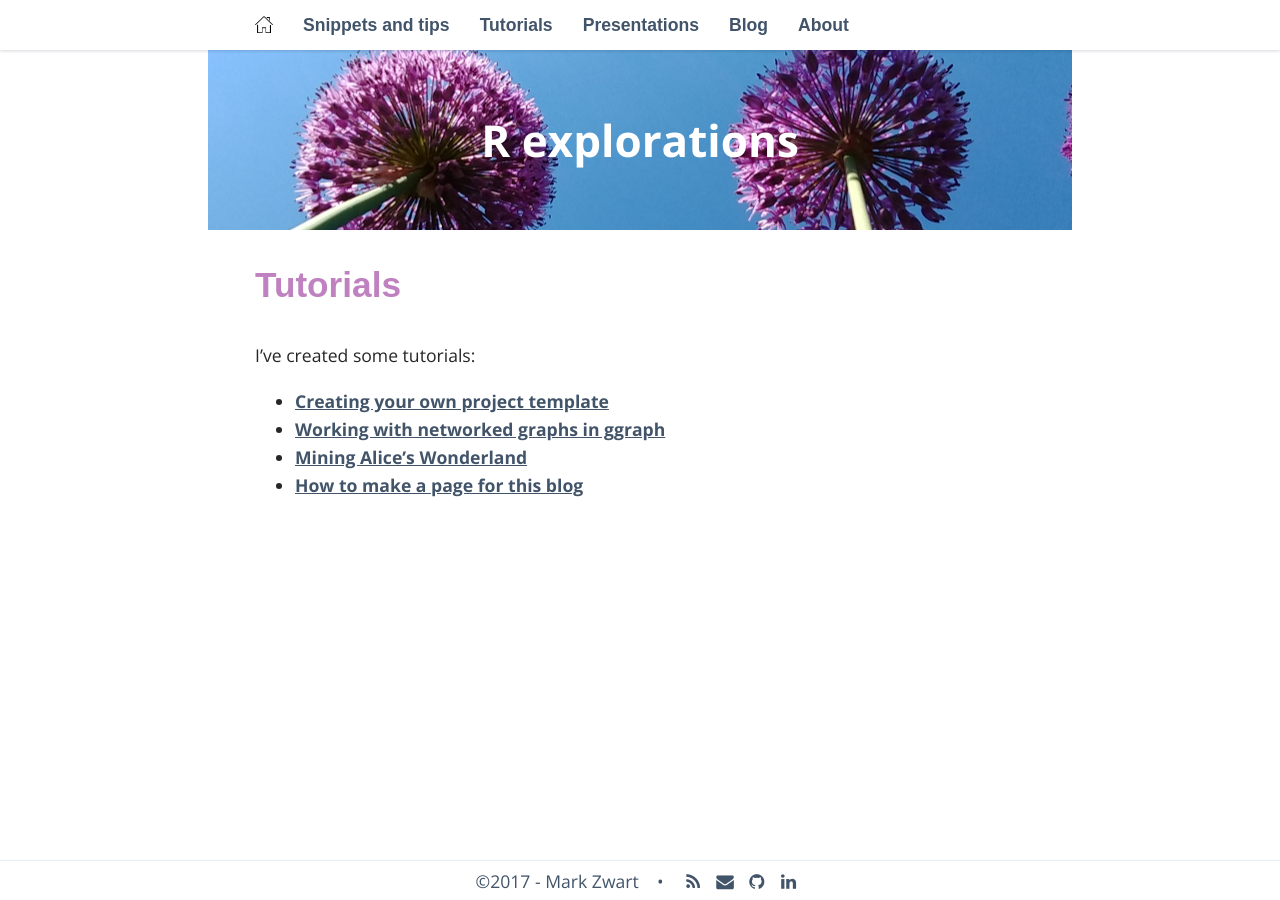
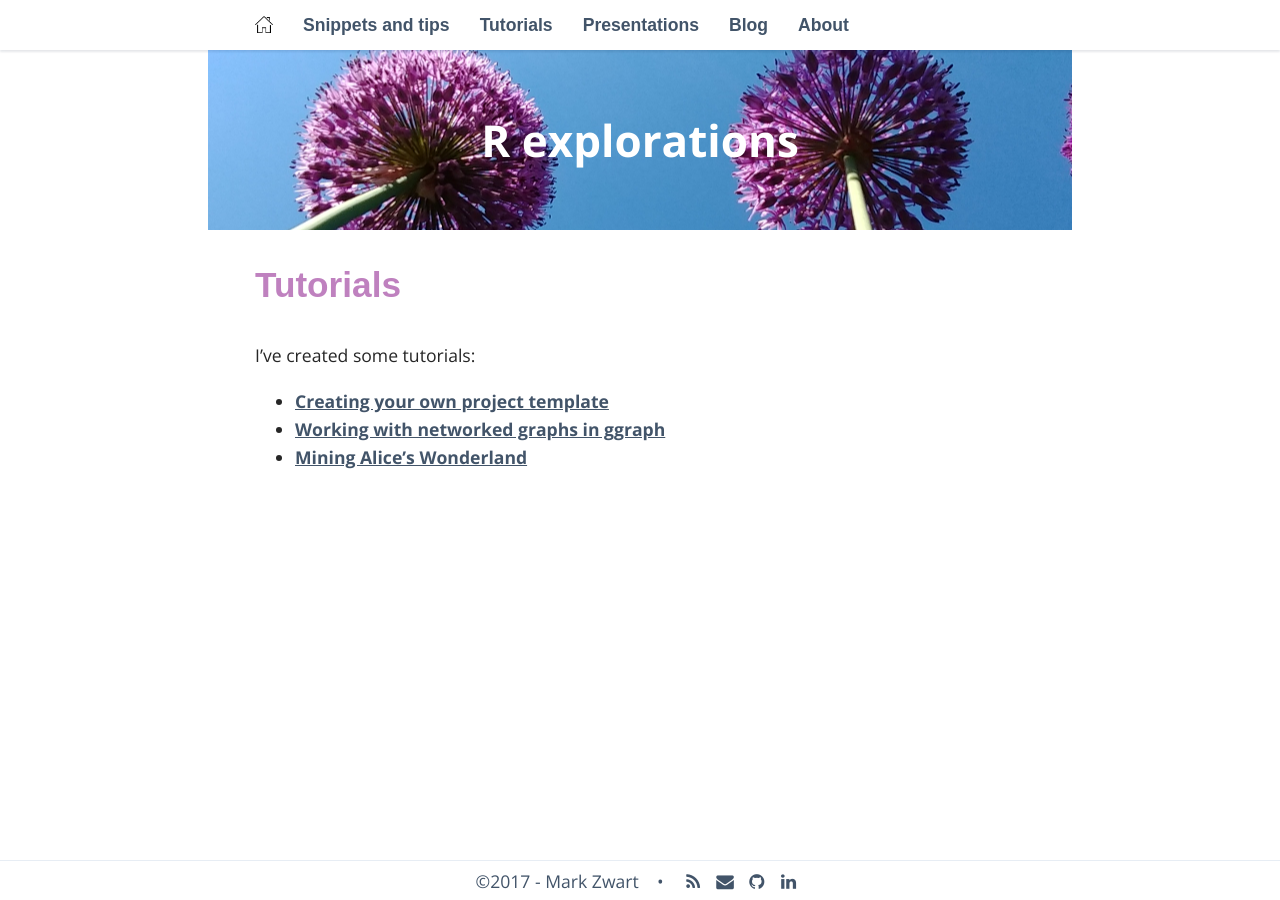
Before and after one commit to mark-me/mark-me.github.io, a Jekyll site: the page built from _pages/02-tutorials.md, in a window 1280 px wide. Built offline with Jekyll 4.4.1, drawn with Linux system fonts in a browser that asks for light colours; nearby versions of some CDN libraries; some web fonts are replaced; comment, search, counter and statistics services are not loaded.

Commit message:
Amended blog post

```diff
--- a/_pages/02-tutorials.md
+++ b/_pages/02-tutorials.md
@@ -10,4 +10,3 @@ I've created some tutorials:
 * [Creating your own project template](/project-template/)
 * [Working with networked graphs in ggraph](/network-graphs-ggraph/)
 * [Mining Alice's Wonderland](/mining-alices-wonderland/)
-* [How to make a page for this blog](/relative-url/)
```
Also changed, not shown: _pages/tutorials/page-template/plutchik-wheel.png (deleted), _pages/tutorials/page-template/queen.jpg (deleted), _pages/tutorials/page-template/rabbit-cloud.png (deleted), _pages/tutorials/page-template/rotating-emotions.png (deleted), _pages/tutorials/page-template/sentiment-centers.png (deleted), _pages/tutorials/page-template/sentiment-wheels.png (deleted), _pages/tutorials/page-template/sentiment_density.png (deleted), _pages/tutorials/page-template/sentiment_profiles.png (deleted).
